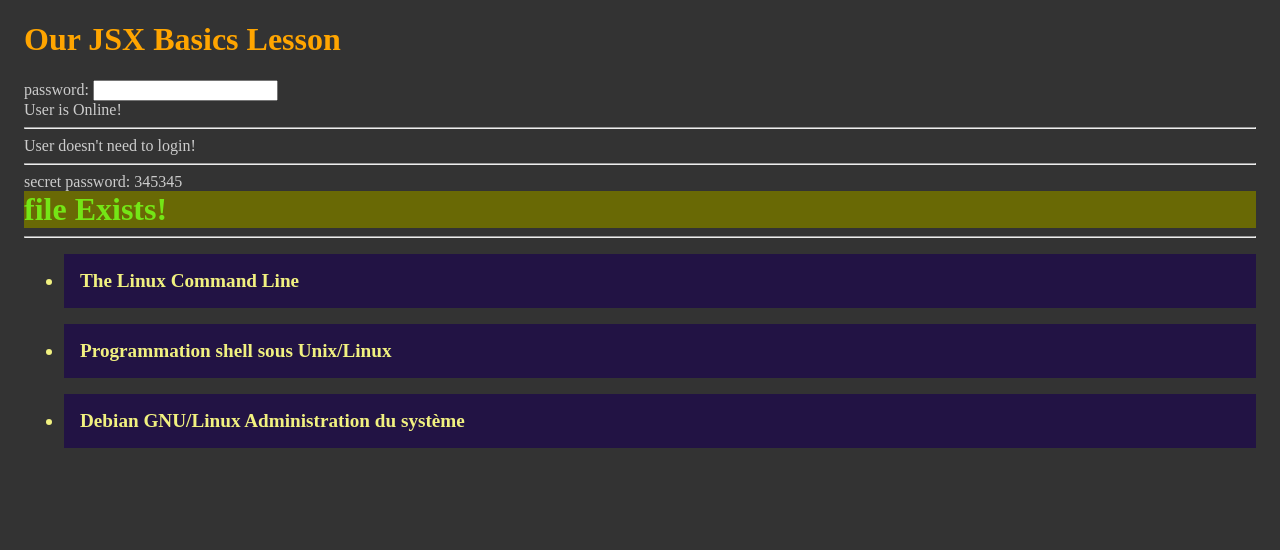
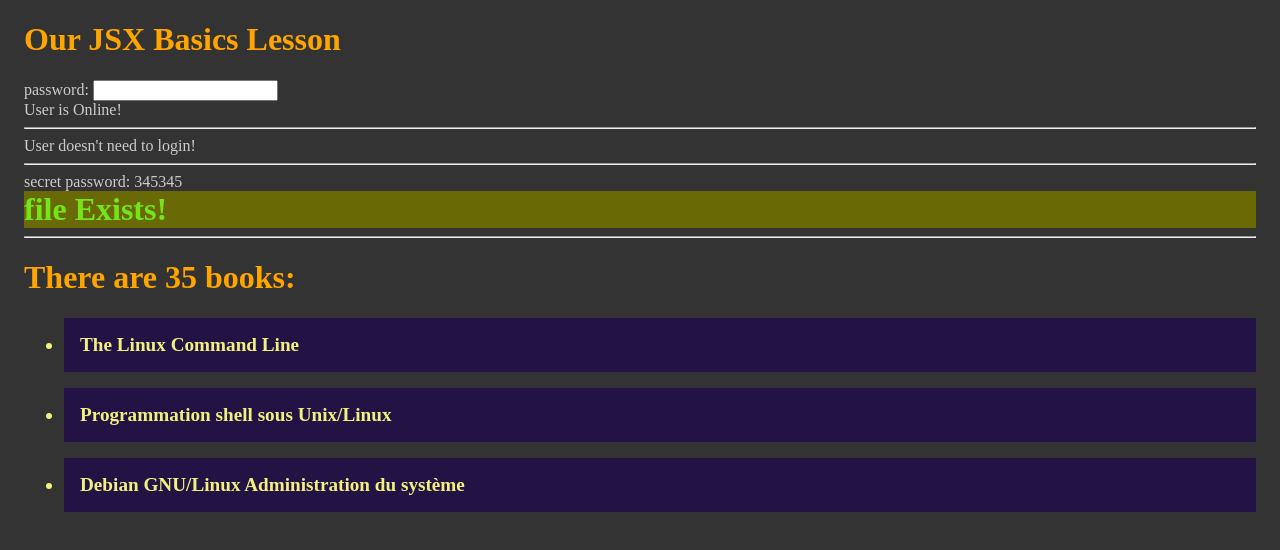
Before and after one commit to Scientific-Research/mk02-jsx-basics, a React app: page / in a window 1280 px wide. Shown: the top 550 px of the page. Built offline with nearby package versions, Linux system fonts and the light colour scheme; the HTML template or start-up script is replaced by a standard one.

Commit message:
Techbooks.length

```diff
--- a/src/App.jsx
+++ b/src/App.jsx
@@ -48,7 +48,7 @@ function App() {
         <div className="info-offline">file Deleted! </div>
       )}
       <hr />
-
+      <h1>There are {Techbooks.length} books:</h1>
       {Techbooks.filter((tcb) => tcb.title.includes("Linux")).map((tb) => (
         <ul key={tb.id}>
           <li>{tb.title}</li>
```
